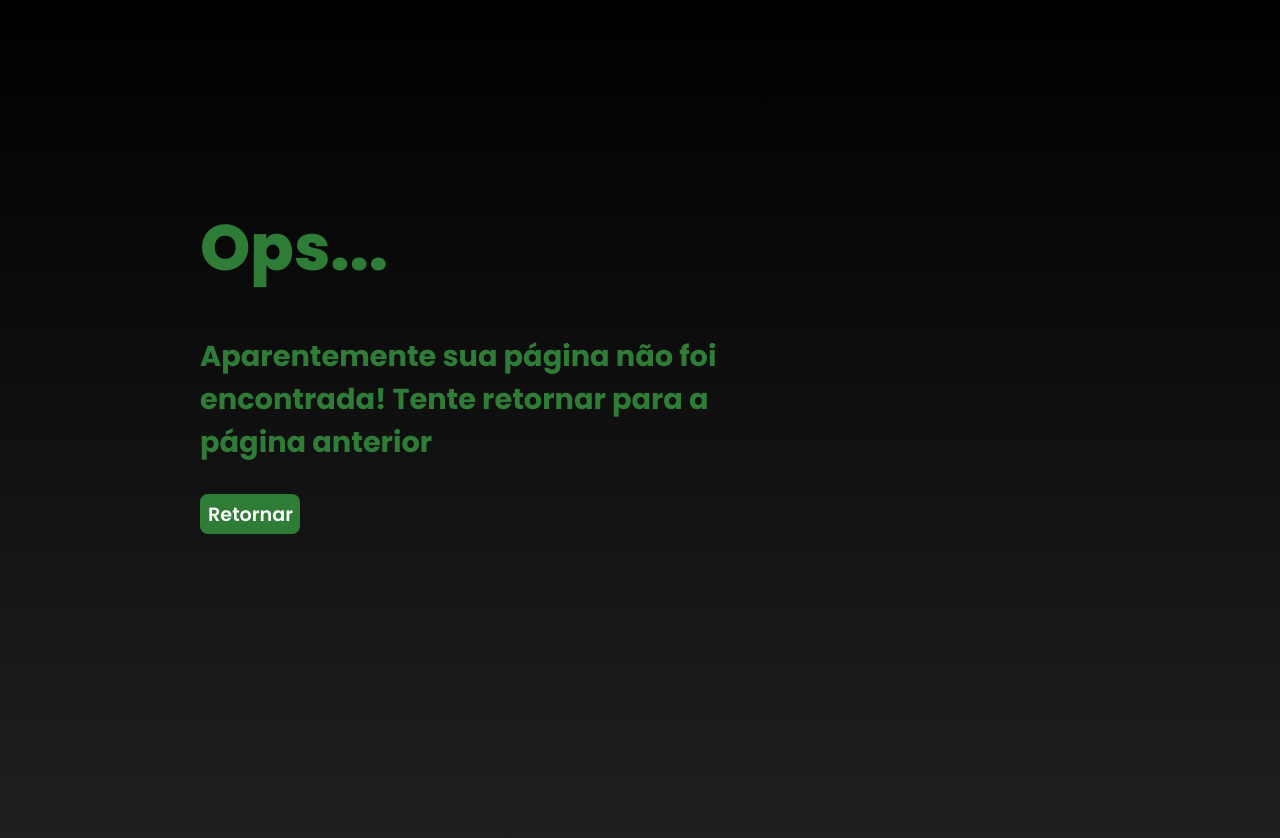
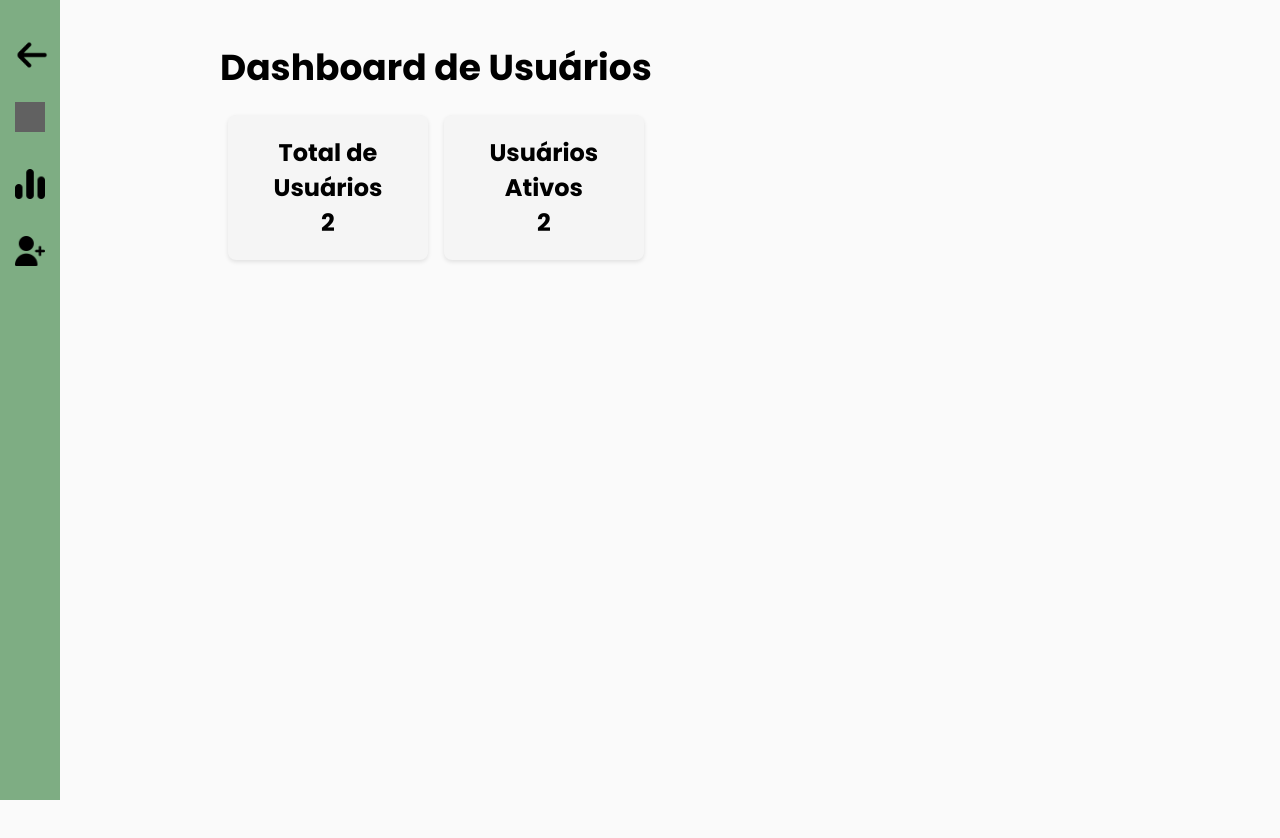
Before and after one commit to Matosaz/NeotechReact, a React (Vite) app: page /Dashboard in a window 1280 px wide. Shown: the top 838 px of the page. After the commit the page ends 800 px from the top, so only its background shows below. Built offline with nearby package versions, Linux system fonts and the light colour scheme; grey boxes are pictures that could not be loaded.

Commit message:
AtualizaçãoSidebarEDashboard

```diff
--- a/src/App.jsx
+++ b/src/App.jsx
@@ -6,6 +6,7 @@ import NaoEncontrada from './components/pages/404/NaoEncontrada'
 import Mapa from './components/pages/mapa/Mapa'
 import Auth from './components/pages/LoginCadastro/Auth'
 import Management from './assets/Management'
+import Dashboard from './assets/Management/Dashboard/Dashboard'
 import { BrowserRouter, Route, Routes } from 'react-router-dom'
 
 const Layout = () =>{
@@ -34,7 +35,7 @@ function App ()  {
       <BrowserRouter>
         <Routes>
 
-
+        <Route path='/Dashboard' element={<Dashboard/>}/>
           <Route path='/Auth' element={<Auth/>}/>
           <Route path='/Management' element={<Management/>}/>
           <Route path='/Mapa' element={<Mapa1/>}/>
--- /dev/null
+++ b/src/assets/Management/Dashboard/Dashboard.css
@@ -0,0 +1,29 @@
+.dashboard-container {
+    display: flex;
+    margin-top: 20px;
+  }
+
+  .dashboard-content {
+    padding: 20px;
+    margin-left: 200px;
+  }
+
+  .dashboard-info {
+    display: flex;
+    justify-content: space-around;
+    margin-top: 20px;
+  }
+
+  .info-card {
+    background-color: #f5f5f5;
+    padding: 20px;
+    border-radius: 8px;
+    text-align: center;
+    width: 200px;
+    box-shadow: 0 2px 4px rgba(0, 0, 0, 0.1);
+  }
+
+  .info-card p {
+    font-size: 24px;
+    font-weight: bold;
+  }
--- /dev/null
+++ b/src/assets/Management/Dashboard/Dashboard.jsx
@@ -0,0 +1,51 @@
+import React, { useState } from 'react';
+import Sidebar1 from '../Sidebar/SidebarManagement';
+import './Dashboard.css';
+
+function Dashboard() {
+  const [users] = useState([
+    {
+      nome: 'Rodrigo Salomão',
+      ativo: true,
+      administrador: false,
+      email: 'rodrigosalomao2001@gmail.com',
+      senha: 'batatacomlimao'
+    },
+    {
+      nome: 'Tiago Soares Moura',
+      ativo: true,
+      administrador: true,
+      email: 'tiagosoares21@gmail.com',
+      senha: 'senhorafarofa'
+    },
+
+  ]);
+
+  // Contagem de usuários
+  const totalUsuarios = users.length;
+  const usuariosAtivos = users.filter(user => user.ativo).length;
+
+  return (
+    <div className="dashboard-container">
+      <Sidebar1 />
+
+      <div className="dashboard-content">
+        <h1>Dashboard de Usuários</h1>
+
+        <div className="dashboard-info">
+          <div className="info-card">
+            <h2>Total de Usuários</h2>
+            <p>{totalUsuarios}</p>
+          </div>
+
+          <div className="info-card">
+            <h2>Usuários Ativos</h2>
+            <p>{usuariosAtivos}</p>
+          </div>
+        </div>
+      </div>
+    </div>
+  );
+}
+
+export default Dashboard;
--- a/src/assets/Management/Sidebar/SidebarManagement.css
+++ b/src/assets/Management/Sidebar/SidebarManagement.css
@@ -24,7 +24,29 @@
   height: 30px;
 }
 
+/* Ícone ativo */
+.icon-wrapperManagement.active img {
+  filter: invert(100%); /* Altera a cor do ícone ativo para branco */
+}
+
 /* Efeito hover nos ícones */
 .icon-wrapperManagement:hover img {
   filter: invert(100%);
 }
+.icon-Seta{
+ padding-top: 10px;
+  cursor: pointer;
+  transition: filter 0.3s;
+}
+
+.icon-Seta img {
+  width: 50px;
+  height: 50px;
+}
+
+
+
+/* Efeito hover nos ícones */
+.icon-Seta:hover img {
+  filter: invert(100%);
+}
--- a/src/assets/Management/Sidebar/SidebarManagement.jsx
+++ b/src/assets/Management/Sidebar/SidebarManagement.jsx
@@ -1,31 +1,55 @@
-import React from "react";
-import "./SidebarManagement.css";  // Importando o arquivo CSS
-import AddUSer from './adicionar-usuario.png'
-import Graph from './grafico-simples.png'
-import Dasboard from './Dashboard.png'
-
+import React, { useState } from "react";
+import { Link, useLocation } from "react-router-dom";
+import "./SidebarManagement.css";
+import AddUSer from './adicionar-usuario.png';
+import Graph from './grafico-simples.png';
+import Dasboard from './Dashboard.png';
+import Seta from './seta-pequena-esquerda.png'
 
 const SidebarManagement = () => {
+  const location = useLocation();
+
+  const getActiveIcon = (iconName) => {
+    if (iconName === 'dashboard' && location.pathname === '/Dashboard') return true;
+    if (iconName === 'graph' && location.pathname === '/Graph') return true;
+    if (iconName === 'addUser' && location.pathname === '/Management') return true;
+    return false;
+  };
+
   return (
+
     <div className="sidebarManagement">
-      <div className="icon-wrapperManagement">
-        <a href="">
-        <img src={Dasboard} alt="Dashboard icon" />
-        </a>
+       <div
+        className='icon-Seta'
+      >
+        <Link to="/">
+          <img src={Seta} alt="Voltar" />
+        </Link>
       </div>
 
-      <div className="icon-wrapperManagement">
-        <a href=" ">
-        <img src={Graph} alt="Gráfico" />
-        </a>
+      <div
+        className={`icon-wrapperManagement ${getActiveIcon('dashboard') ? 'active' : ''}`}
+      >
+        <Link to="/Dashboard">
+          <img src={Dasboard} alt="Dashboard icon" />
+        </Link>
       </div>
 
-      <div className="icon-wrapperManagement">
-        <img src={AddUSer} alt="Adicionar Usuário" />
+      <div
+        className={`icon-wrapperManagement ${getActiveIcon('graph') ? 'active' : ''}`}
+      >
+        <Link to="/Graph">
+          <img src={Graph} alt="Gráfico" />
+        </Link>
       </div>
 
-
-
+      <div
+        className={`icon-wrapperManagement ${getActiveIcon('addUser') ? 'active' : ''}`}
+      >
+        <Link to="/Management">
+          <img src={AddUSer} alt="Adicionar Usuário" />
+        </Link>
+      </div>
     </div>
   );
 };
--- a/src/assets/Management/index.jsx
+++ b/src/assets/Management/index.jsx
@@ -18,6 +18,7 @@ const initialUsersData = [
     email: 'tiagosoares21@gmail.com',
     senha: 'senhorafarofa'
   },
+
 
 ];
 
--- a/src/components/Navbar.jsx
+++ b/src/components/Navbar.jsx
@@ -51,7 +51,7 @@ const Navbar = () => {
                 <h2> Fernando Luís</h2>
               </div>
               <hr/>
-              <a href="/Management" className="sub-menu-link">
+              <a href="/Dashboard" className="sub-menu-link">
                 <img src={profile} />
                 <p> Gerenciamento de usuários</p>
               </a>
--- a/src/components/pages/LoginCadastro/Auth.css
+++ b/src/components/pages/LoginCadastro/Auth.css
@@ -118,7 +118,7 @@
   color: #fafafa;
   text-decoration: underline 2.3px rgba(0, 0, 0, 0.7);
 }
-.LogoNeotech{
+.LogoNeotech2{
   display: flex;
   margin-left: 100px;
   width: 150px;
--- a/src/components/pages/LoginCadastro/Auth.jsx
+++ b/src/components/pages/LoginCadastro/Auth.jsx
@@ -1,7 +1,7 @@
 import React, { useState } from 'react';
 import './Auth.css';
 import LoginVideo from './LoginBackground.mp4'
-import LogoNeotech from "../../../assets/Logo.png";
+import LogoNeotech2 from './LogoLogin.png'
 const Auth = () => {
   const [isLoginMode, setIsLoginMode] = useState(true);
   const [formData, setFormData] = useState({
@@ -39,7 +39,7 @@ const Auth = () => {
     <div className="auth-container">
       <video autoPlay loop playsInline className="VideoBackground"src={LoginVideo}></video>
       <div className="auth-box">
-      <img className="LogoNeotech"src={LogoNeotech} alt="Logo da Neotech" />
+      <img className="LogoNeotech2"src={LogoNeotech2} alt="Logo da Neotech" />
       <h2 className='boasvindas'>{isLoginMode ? 'Bem vindo de volta!' : 'Bem vindo!'}</h2>
 
 
```
Also changed, not shown: src/assets/Management/Sidebar/seta-pequena-esquerda.png (added), src/components/pages/LoginCadastro/LogoLogin.png (added). Lines whose indentation alone changed are shown as unchanged.
